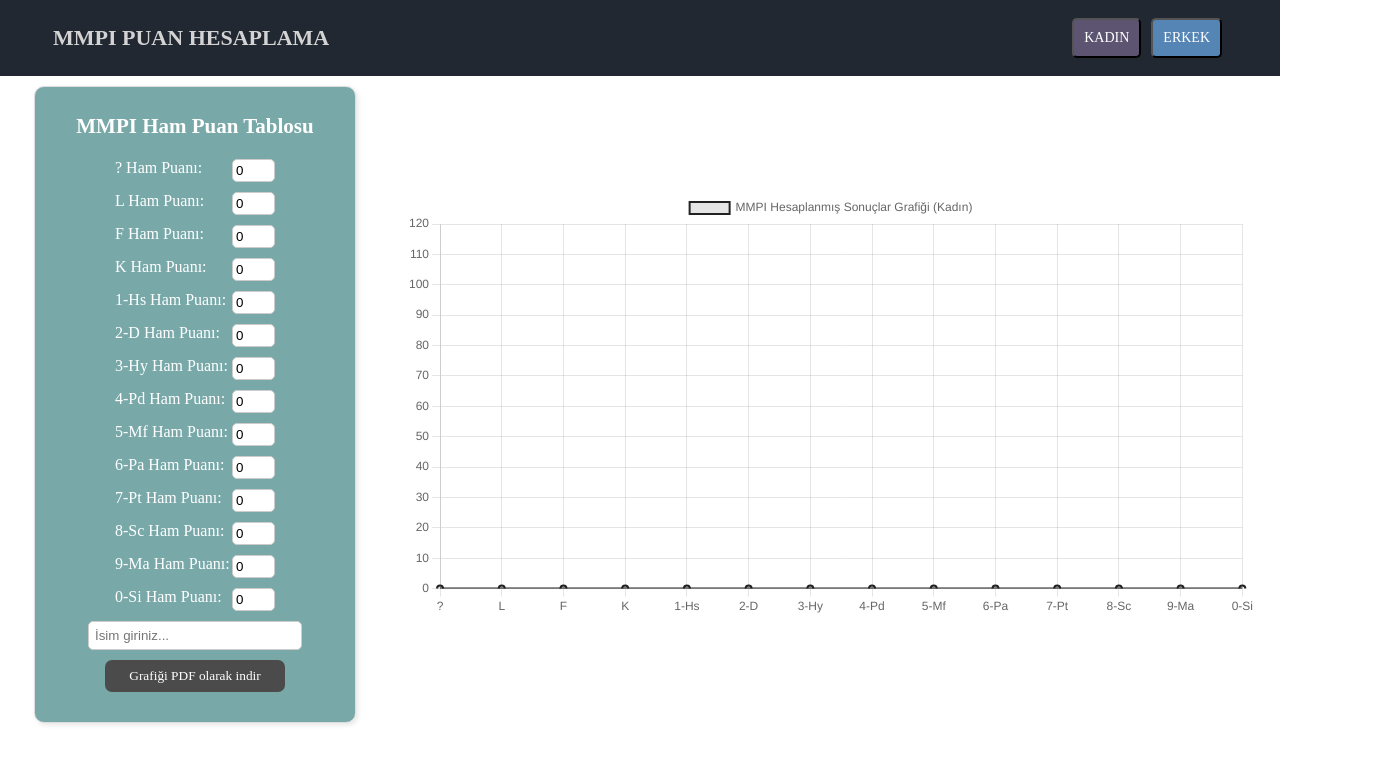
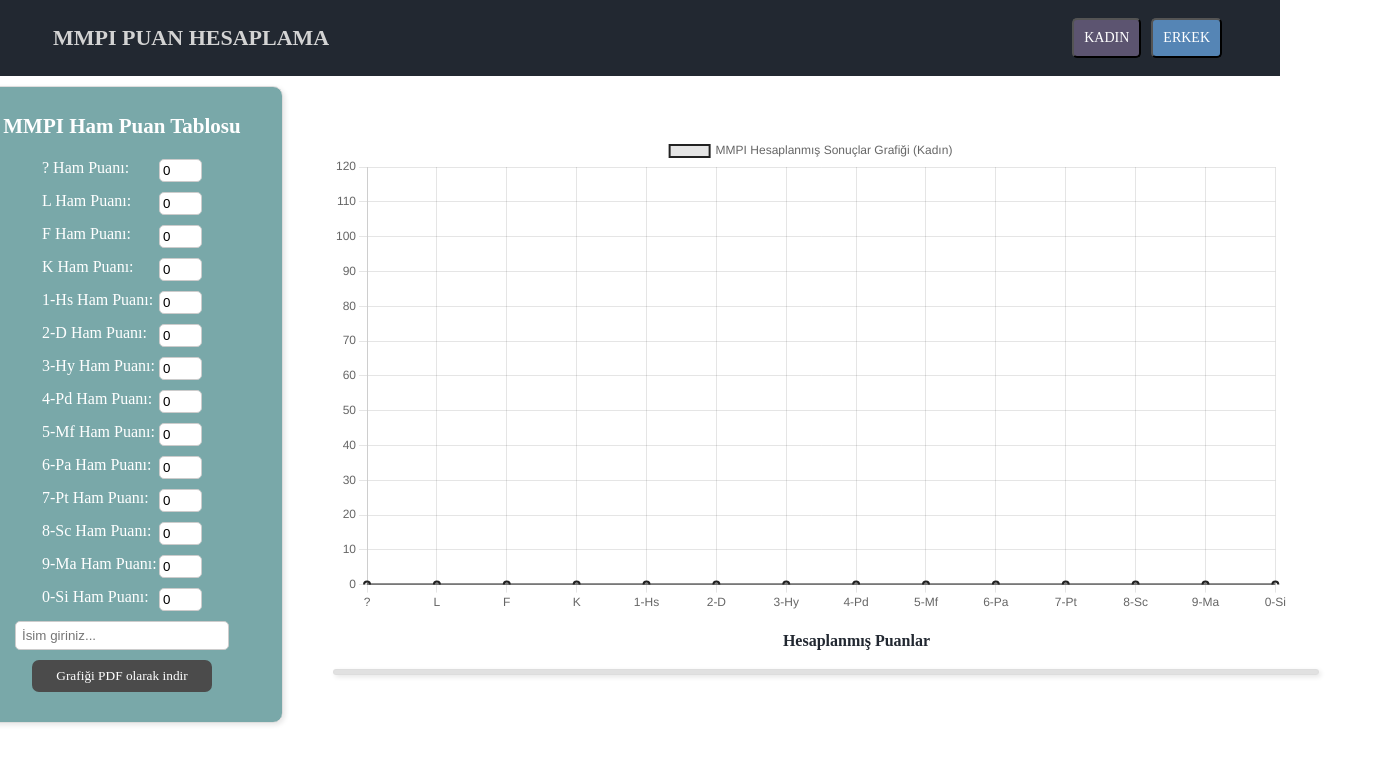
Before and after one commit to helinakdogan/helinakdogan.github.io, a React (Create React App) app: page / in a window 1280 px wide. Shown: the top 764 px of the page, 1389 px wide, since content can reach past the window. Built offline with nearby package versions, Linux system fonts and the light colour scheme.

Commit message:
result table added

```diff
--- a/src/components/ManGraph.js
+++ b/src/components/ManGraph.js
@@ -64,7 +64,7 @@
     <Line
       data={chartData}
       options={options}
-      style={{ width: "850px", height: "2000px", marginRight: "60px" }}
+      style={{ width: "850px", height: "2000px", marginRight: "100px" }}
     />
   );
 };
@@ -682,6 +682,20 @@
     return mSiValues[  parsedValue] || parsedValue;
   };
 
+  const [chartData, setChartData] = useState({
+    labels: initialUserData.map((data) => data.param),
+    datasets: [
+      {
+        label: "MMPI Hesaplanmış Sonuçlar Grafiği (Erkek)",
+        data: [],
+        borderColor: "#222222",
+        borderWidth: 2,
+        fill: false,
+        tension: 0.1,
+      },
+    ],
+  });
+
   const updateChartData = (
     questionValue,
     lValue,
@@ -726,45 +740,33 @@
         },
       ],
     };
+    setChartData(updatedChartData);
     dispatch({ type: "UPDATE_CHART_DATA", payload: updatedChartData });
   };
+
+  const lastValues = chartData.datasets[0].data.reduce((acc, value, index) => {
+    acc[chartData.labels[index]] = value;
+    return acc;
+  }, {});
 
   const handleDownloadPDF = () => {
     const chartElement = chartRef.current;
 
     if (chartElement) {
-      html2canvas(chartElement, { scale: 2 }).then((canvas) => {
+      html2canvas(chartElement, { scale: 3 }).then((canvas) => {
         const imgData = canvas.toDataURL("image/png");
         const pdf = new jsPDF("landscape", "mm", "a4");
 
-        pdf.setFontSize(14);
-      pdf.text(`Ad Soyad: ${name}`, 10, 10);
+        pdf.setFontSize(13);
+        pdf.text(`Ad Soyad: ${name}`, 15, 15);
 
         const imgProps = pdf.getImageProperties(imgData);
         const pdfWidth = pdf.internal.pageSize.getWidth();
         const pdfHeight = (imgProps.height * pdfWidth) / imgProps.width;
 
-        if (pdfHeight > pdf.internal.pageSize.getHeight()) {
-          const totalPages = Math.ceil(pdfHeight / pdf.internal.pageSize.getHeight());
-          for (let i = 0; i < totalPages; i++) {
-            const heightLeft = pdfHeight - (i * pdf.internal.pageSize.getHeight());
-            if (i > 0) {
-              pdf.addPage();
-            }
-            pdf.addImage(
-              imgData,
-              "PNG",
-              0,
-              10 - i * pdf.internal.pageSize.getHeight(),
-              pdfWidth,
-              pdfHeight
-            );
-          }
-        } else {
-          pdf.addImage(imgData, "PNG", 0, 30, pdfWidth, pdfHeight);
-        }
+        pdf.addImage(imgData, "PNG", 10, 20, pdfWidth, pdfHeight);
 
-        pdf.save("chart.pdf");
+        pdf.save("grafik.pdf");
       });
     }
   };
@@ -927,9 +929,32 @@
 >Grafiği PDF olarak indir</button>
       </div>
   </div>
-    <div ref={chartRef}>
-      <LineChart chartData={state.chartData} />
-    </div>
+  <div ref={chartRef}>
+  <LineChart chartData={state.chartData} />
+  <p style={{ textAlign:"center", marginRight: "9px", fontFamily: "Didot, serif",  padding:"3px", color:"#222831" }}><strong>Hesaplanmış Puanlar</strong></p>
+  <div style={{
+    border: "1px solid #dddd",
+    padding: "2px",
+    borderRadius: "7px",
+    width: "980px",
+    background: "#dddd",
+    boxShadow: "2px 2px 5px rgba(0, 0, 0, 0.1)",
+    marginTop: "10px",
+    marginRight: "70px",
+    fontFamily: "Didot, serif",
+    display: "flex",
+    flexWrap: "wrap",
+    justifyContent: "center",
+  }}>
+
+
+    {Object.entries(lastValues).map(([param, value]) => (
+      <div key={param} style={{ marginleft: "8px", marginRight: "8px", padding:"2px" }}>
+        <p><strong>{param}:</strong> {value}</p>
+      </div>
+    ))}
+  </div>
+</div>
 
   </div>
   );
--- a/src/components/WomanGraph.js
+++ b/src/components/WomanGraph.js
@@ -64,7 +64,7 @@
     <Line
       data={chartData}
       options={options}
-      style={{ width: "850px", height: "2000px", marginRight: "60px" }}
+      style={{ width: "850px", height: "2000px", marginRight: "100px" }}
     />
   );
 };
@@ -164,6 +164,7 @@
       ],
     },
   });
+
 
   // Handlechange
   const handleQuestionInputChange = (value) => {
@@ -682,6 +683,20 @@
     return wSiValues[  parsedValue] || parsedValue;
   };
 
+  const [chartData, setChartData] = useState({
+    labels: initialUserData.map((data) => data.param),
+    datasets: [
+      {
+        label: "MMPI Hesaplanmış Sonuçlar Grafiği (Kadın)",
+        data: [],
+        borderColor: "#222222",
+        borderWidth: 2,
+        fill: false,
+        tension: 0.1,
+      },
+    ],
+  });
+
   const updateChartData = (
     questionValue,
     lValue,
@@ -726,45 +741,33 @@
         },
       ],
     };
+    setChartData(updatedChartData);
     dispatch({ type: "UPDATE_CHART_DATA", payload: updatedChartData });
   };
+
+  const lastValues = chartData.datasets[0].data.reduce((acc, value, index) => {
+    acc[chartData.labels[index]] = value;
+    return acc;
+  }, {});
 
   const handleDownloadPDF = () => {
     const chartElement = chartRef.current;
 
     if (chartElement) {
-      html2canvas(chartElement, { scale: 2 }).then((canvas) => {
+      html2canvas(chartElement, { scale: 3 }).then((canvas) => {
         const imgData = canvas.toDataURL("image/png");
         const pdf = new jsPDF("landscape", "mm", "a4");
 
-        pdf.setFontSize(14);
-      pdf.text(`Ad Soyad: ${name}`, 10, 10);
+        pdf.setFontSize(13);
+        pdf.text(`Ad Soyad: ${name}`, 15, 15);
 
         const imgProps = pdf.getImageProperties(imgData);
         const pdfWidth = pdf.internal.pageSize.getWidth();
         const pdfHeight = (imgProps.height * pdfWidth) / imgProps.width;
 
-        if (pdfHeight > pdf.internal.pageSize.getHeight()) {
-          const totalPages = Math.ceil(pdfHeight / pdf.internal.pageSize.getHeight());
-          for (let i = 0; i < totalPages; i++) {
-            const heightLeft = pdfHeight - (i * pdf.internal.pageSize.getHeight());
-            if (i > 0) {
-              pdf.addPage();
-            }
-            pdf.addImage(
-              imgData,
-              "PNG",
-              0,
-              10 - i * pdf.internal.pageSize.getHeight(),
-              pdfWidth,
-              pdfHeight
-            );
-          }
-        } else {
-          pdf.addImage(imgData, "PNG", 0, 30, pdfWidth, pdfHeight);
-        }
+        pdf.addImage(imgData, "PNG", 10, 20, pdfWidth, pdfHeight);
 
-        pdf.save("chart.pdf");
+        pdf.save("grafik.pdf");
       });
     }
   };
@@ -926,12 +929,48 @@
   }}
 >Grafiği PDF olarak indir</button>
       </div>
-  </div>
-    <div ref={chartRef}>
-      <LineChart chartData={state.chartData} />
-    </div>
 
   </div>
+
+
+
+  <div ref={chartRef}>
+  <LineChart chartData={state.chartData} />
+  <p style={{ textAlign:"center", marginRight: "9px", fontFamily: "Didot, serif",  padding:"3px", color:"#222831" }}><strong>Hesaplanmış Puanlar</strong></p>
+  <div style={{
+    border: "1px solid #dddd",
+    padding: "2px",
+    borderRadius: "7px",
+    width: "980px",
+    background: "#dddd",
+    boxShadow: "2px 2px 5px rgba(0, 0, 0, 0.1)",
+    marginTop: "10px",
+    marginRight: "70px",
+    fontFamily: "Didot, serif",
+    display: "flex",
+    flexWrap: "wrap",
+    justifyContent: "center",
+  }}>
+
+
+    {Object.entries(lastValues).map(([param, value]) => (
+      <div key={param} style={{ marginleft: "8px", marginRight: "8px", padding:"2px" }}>
+        <p><strong>{param}:</strong> {value}</p>
+      </div>
+    ))}
+  </div>
+</div>
+
+</div>
+
+
+
+
+
+
+
+
+
   );
 };
 
```
